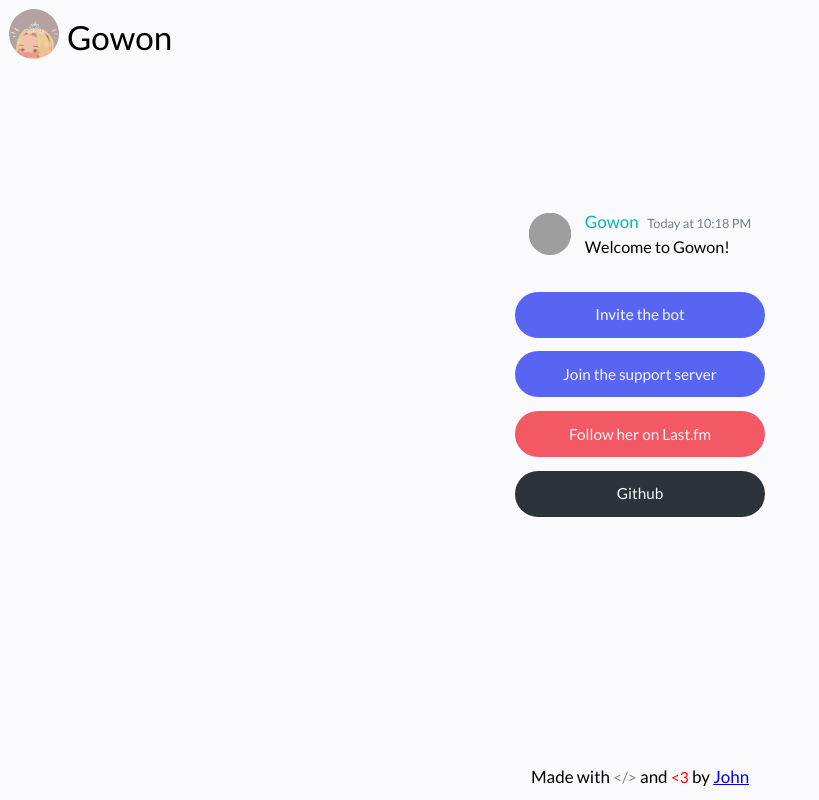
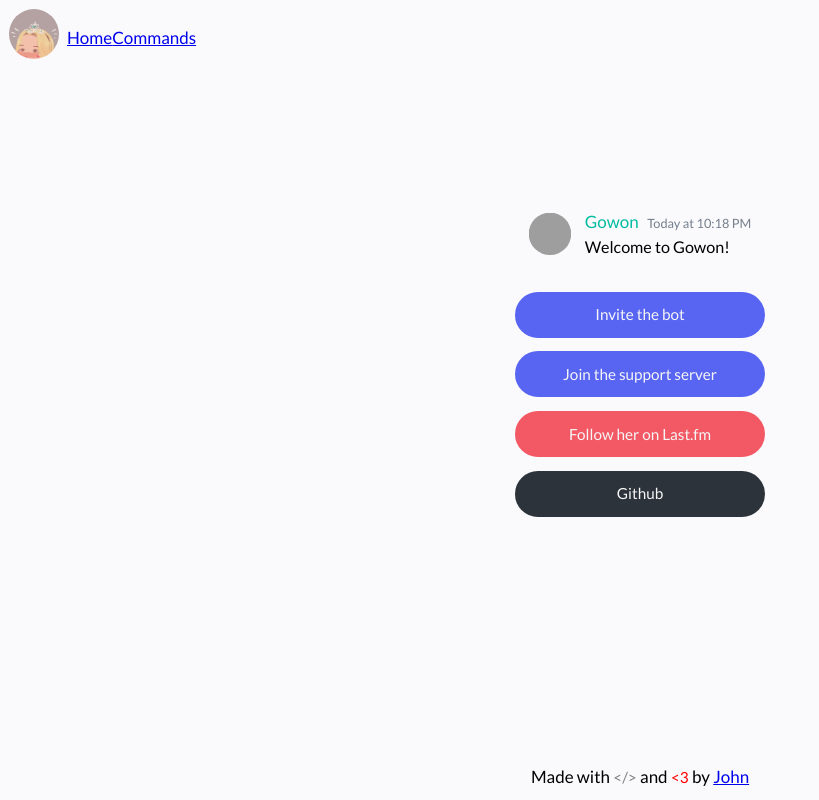
Before and after one commit to gowon-bot/gowon.ca, a React (Create React App) app: page / in a window 1280 px wide. Shown: the whole page, without its empty margins (0-819 px from the left). Built offline with nearby package versions, Linux system fonts and the light colour scheme; no server answers; grey boxes are pictures that could not be loaded.

Commit message:
Add readme

```diff
--- a/src/components/Navbar/Navbar.tsx
+++ b/src/components/Navbar/Navbar.tsx
@@ -15,9 +15,13 @@ export const Navbar: React.FunctionComponent = () => {
         <img alt="logo" className="navbar-item logo" src={GowonLogo}></img>
       </Link>
 
-      <h3 className="navbar-item">Gowon</h3>
+      <Link className="menu-item" to="/">
+        Home
+      </Link>
 
-      <div className="push"></div>
+      <Link className="menu-item" to="/commands">
+        Commands
+      </Link>
 
       {/* {user ? <UserDisplay user={user} /> : <DiscordButton />} */}
     </div>
```
Also changed, not shown: 1 other file (tests, documents, lock files or other folders).
